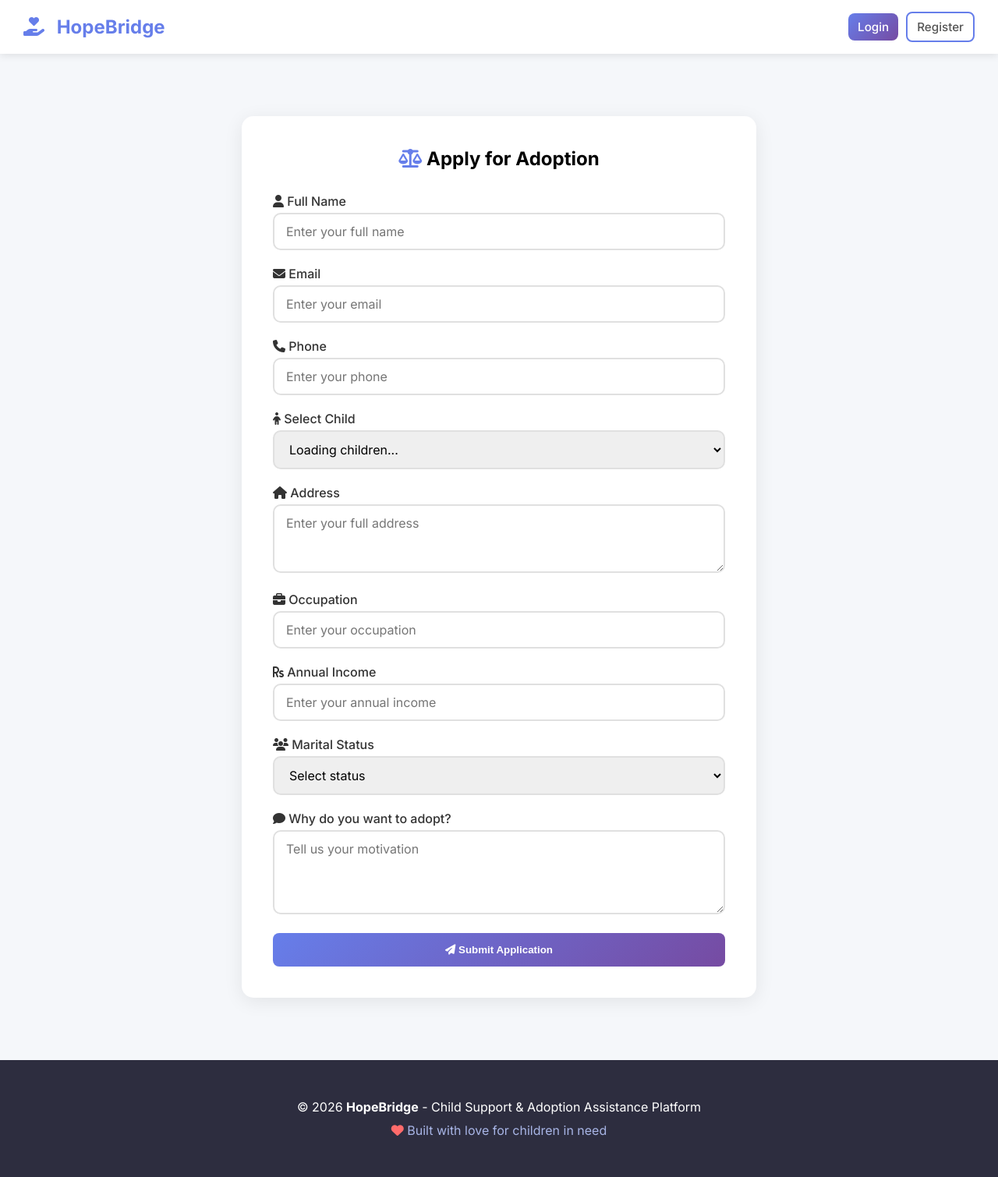
After one commit to MuskanSinghRajputOT7/Hope-Bridge, a Django app: template templates/apply_adoption.html in a window 1280 px wide. The commit adds this page. Shown: the whole page at 78% size. Run offline with Django 5.2, Linux system fonts and the light colour scheme; the template is opened without the code that fills it, so the values that code supplies are empty.

Commit message:
Added new frontend pages (chatbot, analytics, sponsor, apply adoption) and updated navbar

```diff
--- a/hopebridge_project/urls.py
+++ b/hopebridge_project/urls.py
@@ -7,7 +7,6 @@ from django.conf.urls.static import static
 
 # ============ PUBLIC PAGES ============
 def login_page(request):
-    # If already logged in, redirect to dashboard
     if request.session.get('user_id'):
         return redirect('/dashboard/')
     return render(request, 'login.html')
@@ -39,7 +38,6 @@ def profile_page(request):
 
 
 def logout_page(request):
-    # Clear session
     request.session.flush()
     return render(request, 'logout.html')
 
@@ -80,6 +78,37 @@ def book_visit_page(request):
     return render(request, 'book_visit.html')
 
 
+def apply_adoption_page(request):
+    if not request.session.get('user_id'):
+        return redirect('/login/')
+    return render(request, 'apply_adoption.html')
+
+
+def sponsor_page(request, child_id):
+    if not request.session.get('user_id'):
+        return redirect('/login/')
+    return render(request, 'sponsor.html', {'child_id': child_id})
+
+
+def chatbot_page(request):
+    if not request.session.get('user_id'):
+        return redirect('/login/')
+    return render(request, 'chatbot.html')
+
+
+def analytics_page(request):
+    if not request.session.get('user_id'):
+        return redirect('/login/')
+    return render(request, 'analytics_dashboard.html')
+
+
+def visit_approval_page(request):
+    if not request.session.get('user_id'):
+        return redirect('/login/')
+    return render(request, 'visit_approval.html')
+
+
+# ============ URL PATTERNS ============
 urlpatterns = [
     # Public pages
     path('login/', login_page, name='login'),
@@ -90,12 +119,23 @@ urlpatterns = [
     path('logout/', logout_page, name='logout'),
     path('dashboard/', dashboard_page, name='dashboard'),
     path('profile/', profile_page, name='profile'),
+
+    # Children & NGOs
     path('children/', children_page, name='children'),
     path('child/<int:child_id>/', child_detail_page, name='child_detail'),
     path('ngos/', ngos_page, name='ngos'),
     path('ngo/<int:ngo_id>/', ngo_detail_page, name='ngo_detail'),
+
+    # Adoption & Visits
     path('adoption-guide/', adoption_guide_page, name='adoption_guide'),
     path('book-visit/', book_visit_page, name='book_visit'),
+
+    # ✅ NEW PAGES ADDED HERE
+    path('apply-adoption/', apply_adoption_page, name='apply_adoption'),
+    path('sponsor/<int:child_id>/', sponsor_page, name='sponsor'),
+    path('chatbot/', chatbot_page, name='chatbot'),
+    path('analytics/', analytics_page, name='analytics'),
+    path('visit-approval/', visit_approval_page, name='visit_approval'),
 
     # Admin
     path('admin/', admin.site.urls),
--- /dev/null
+++ b/templates/apply_adoption.html
@@ -0,0 +1,135 @@
+{% extends 'base.html' %}
+
+{% block title %}Apply for Adoption - HopeBridge{% endblock %}
+
+{% block content %}
+<div class="container" style="max-width: 700px; margin: 40px auto;">
+    <div class="card" style="padding: 40px;">
+        <h2 style="text-align: center; margin-bottom: 30px;">
+            <i class="fas fa-balance-scale" style="color: #667eea;"></i> Apply for Adoption
+        </h2>
+
+        <div class="alert alert-info">
+            <i class="fas fa-info-circle"></i>
+            Fill this form to begin your adoption application. An NGO representative will contact you within 48 hours.
+        </div>
+
+        <div id="alertContainer"></div>
+
+        <form id="adoptionForm">
+            <div class="form-group">
+                <label><i class="fas fa-user"></i> Full Name</label>
+                <input type="text" id="parentName" placeholder="Enter your full name" required>
+            </div>
+
+            <div class="form-group">
+                <label><i class="fas fa-envelope"></i> Email</label>
+                <input type="email" id="parentEmail" placeholder="Enter your email" required>
+            </div>
+
+            <div class="form-group">
+                <label><i class="fas fa-phone"></i> Phone</label>
+                <input type="tel" id="parentPhone" placeholder="Enter your phone" required>
+            </div>
+
+            <div class="form-group">
+                <label><i class="fas fa-child"></i> Select Child</label>
+                <select id="childSelect" required>
+                    <option value="">Loading children...</option>
+                </select>
+            </div>
+
+            <div class="form-group">
+                <label><i class="fas fa-home"></i> Address</label>
+                <textarea id="parentAddress" rows="3" placeholder="Enter your full address" required></textarea>
+            </div>
+
+            <div class="form-group">
+                <label><i class="fas fa-briefcase"></i> Occupation</label>
+                <input type="text" id="parentOccupation" placeholder="Enter your occupation" required>
+            </div>
+
+            <div class="form-group">
+                <label><i class="fas fa-rupee-sign"></i> Annual Income</label>
+                <input type="number" id="parentIncome" placeholder="Enter your annual income" required>
+            </div>
+
+            <div class="form-group">
+                <label><i class="fas fa-users"></i> Marital Status</label>
+                <select id="maritalStatus" required>
+                    <option value="">Select status</option>
+                    <option value="single">Single</option>
+                    <option value="married">Married</option>
+                    <option value="divorced">Divorced</option>
+                    <option value="widowed">Widowed</option>
+                </select>
+            </div>
+
+            <div class="form-group">
+                <label><i class="fas fa-comment"></i> Why do you want to adopt?</label>
+                <textarea id="motivation" rows="4" placeholder="Tell us your motivation" required></textarea>
+            </div>
+
+            <button type="submit" class="btn btn-primary" style="width: 100%; padding: 14px;">
+                <i class="fas fa-paper-plane"></i> Submit Application
+            </button>
+        </form>
+    </div>
+</div>
+
+<script>
+    async function loadChildren() {
+        try {
+            const res = await fetch('/api/donations/children/');
+            const data = await res.json();
+            const select = document.getElementById('childSelect');
+            const available = (data.children || []).filter(c => c.is_available_for_adoption);
+            select.innerHTML = '<option value="">Select a child</option>' +
+                available.map(c => `<option value="${c.child_id}">${c.name} (Age: ${c.age})</option>`).join('');
+        } catch (e) {
+            console.log('Could not load children');
+        }
+    }
+    loadChildren();
+
+    document.getElementById('adoptionForm').addEventListener('submit', async function(e) {
+        e.preventDefault();
+        const alertContainer = document.getElementById('alertContainer');
+        const submitBtn = this.querySelector('button');
+        submitBtn.innerHTML = '<i class="fas fa-spinner fa-spin"></i> Submitting...';
+        submitBtn.disabled = true;
+
+        const payload = {
+            parent_name: document.getElementById('parentName').value,
+            parent_email: document.getElementById('parentEmail').value,
+            parent_phone: document.getElementById('parentPhone').value,
+            child_id: document.getElementById('childSelect').value,
+            address: document.getElementById('parentAddress').value,
+            occupation: document.getElementById('parentOccupation').value,
+            annual_income: document.getElementById('parentIncome').value,
+            marital_status: document.getElementById('maritalStatus').value,
+            motivation: document.getElementById('motivation').value
+        };
+
+        try {
+            const res = await fetch('/api/adoptions/apply/', {
+                method: 'POST',
+                headers: { 'Content-Type': 'application/json' },
+                body: JSON.stringify(payload)
+            });
+            const data = await res.json();
+            alertContainer.innerHTML = `
+                <div class="alert alert-success">
+                    <i class="fas fa-check-circle"></i> Application submitted! Reference: <strong>${data.application_id || 'APP-2026-001'}</strong><br>
+                    The NGO will contact you within 48 hours.
+                </div>`;
+            this.reset();
+        } catch (error) {
+            alertContainer.innerHTML = `<div class="alert alert-success"><i class="fas fa-check-circle"></i> Application submitted successfully!</div>`;
+            this.reset();
+        }
+        submitBtn.innerHTML = '<i class="fas fa-paper-plane"></i> Submit Application';
+        submitBtn.disabled = false;
+    });
+</script>
+{% endblock %}
--- a/templates/base.html
+++ b/templates/base.html
@@ -13,6 +13,12 @@
             font-family: 'Inter', sans-serif;
             background: #f5f7fa;
             min-height: 100vh;
+            display: flex;
+            flex-direction: column;
+        }
+
+        main {
+            flex: 1; /* Pushes footer to the bottom */
         }
 
         .navbar {
@@ -25,6 +31,8 @@
             position: sticky;
             top: 0;
             z-index: 1000;
+            flex-wrap: wrap;
+            gap: 10px;
         }
 
         .navbar-brand {
@@ -38,8 +46,9 @@
 
         .navbar-links {
             display: flex;
-            gap: 20px;
+            gap: 10px;
             align-items: center;
+            flex-wrap: wrap;
         }
 
         .navbar-links a {
@@ -47,8 +56,9 @@
             text-decoration: none;
             font-weight: 500;
             transition: 0.3s;
-            padding: 8px 15px;
+            padding: 8px 12px;
             border-radius: 8px;
+            font-size: 0.95rem;
         }
 
         .navbar-links a:hover {
@@ -69,7 +79,7 @@
 
         .btn-primary {
             background: linear-gradient(135deg, #667eea 0%, #764ba2 100%);
-            color: white;
+            color: white !important;
         }
 
         .btn-primary:hover {
@@ -189,7 +199,7 @@
             color: white;
             padding: 30px;
             text-align: center;
-            margin-top: 40px;
+            margin-top: auto;
         }
 
         .footer a { color: #a8b5e6; text-decoration: none; }
@@ -198,14 +208,13 @@
         .hidden { display: none !important; }
 
         @media (max-width: 768px) {
-            .navbar { flex-direction: column; gap: 10px; }
-            .navbar-links { flex-wrap: wrap; justify-content: center; }
+            .navbar { flex-direction: column; gap: 10px; text-align: center; }
+            .navbar-links { justify-content: center; }
         }
     </style>
 </head>
 <body>
     <!-- Navbar -->
-
     <nav class="navbar">
         <a href="/" class="navbar-brand">
             <i class="fas fa-hand-holding-heart"></i> HopeBridge
@@ -215,10 +224,17 @@
                 <a href="/"><i class="fas fa-home"></i> Home</a>
                 <a href="/children/"><i class="fas fa-child"></i> Children</a>
                 <a href="/ngos/"><i class="fas fa-building"></i> NGOs</a>
-            <a href="/adoption-guide/"><i class="fas fa-book"></i> Adoption Guide</a>
+                <a href="/adoption-guide/"><i class="fas fa-book"></i> Guide</a>
+                <a href="/chatbot/"><i class="fas fa-robot"></i> Chatbot</a>
+
+
+                <a href="/apply-adoption/"><i class="fas fa-file-signature"></i> Apply</a>
+                <a href="/analytics/"><i class="fas fa-chart-line"></i> Analytics</a>
+                <a href="/visit-approval/"><i class="fas fa-calendar-check"></i> Approvals</a>
+
                 <a href="/dashboard/"><i class="fas fa-chart-pie"></i> Dashboard</a>
                 <a href="/profile/"><i class="fas fa-user"></i> Profile</a>
-            <a href="/logout/" class="btn btn-outline">Logout</a>
+                <a href="/logout/" class="btn btn-outline" style="padding: 8px 15px;">Logout</a>
             {% else %}
                 <a href="/login/" class="btn btn-primary">Login</a>
                 <a href="/register/" class="btn btn-outline">Register</a>
@@ -243,6 +259,7 @@
     </footer>
 
     <script>
+        // Auto-hide alerts after 5 seconds
         document.addEventListener('DOMContentLoaded', function() {
             const alerts = document.querySelectorAll('.alert');
             alerts.forEach(alert => {
```
Also changed, not shown: templates/analytics_dashboard.html (added, +109 -0 lines), templates/chatbot.html (added, +93 -0 lines), templates/sponsor.html (added, +108 -0 lines), templates/visit_approval.html (added, +76 -0 lines). Lines whose indentation alone changed are shown as unchanged.
